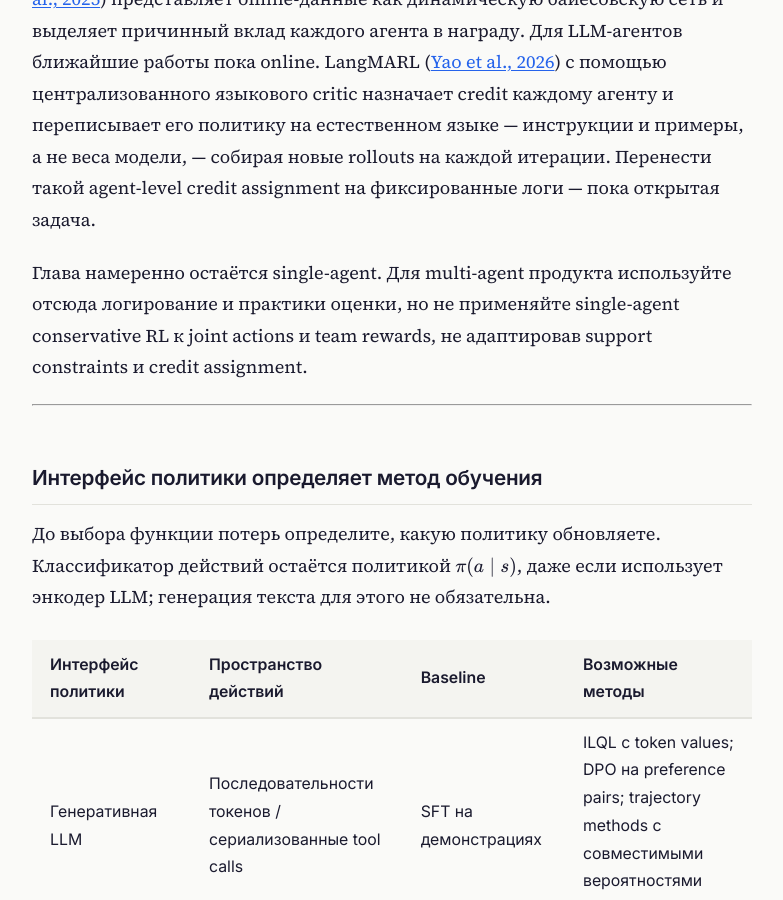
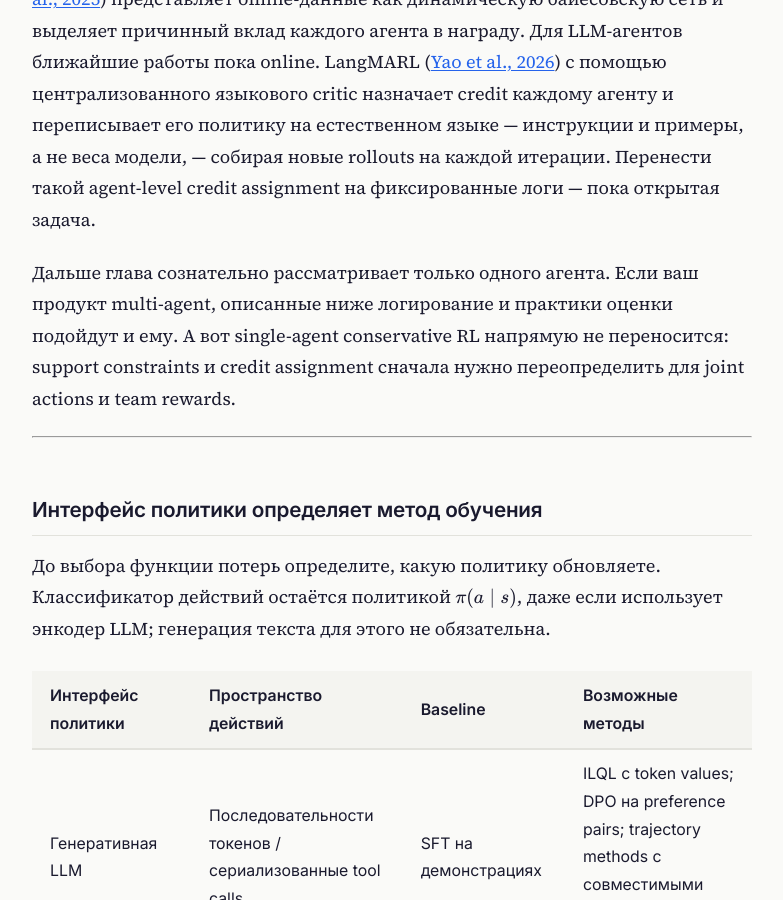
Before and after one commit to corba777/offline-rl-book, a Jekyll site: the page built from ru/chapter12.md, in a window 1280 px wide and 900 px high, scrolled down 5589 px. Shown: the whole window, without its empty margins (248-1031 px from the left). Built offline with Jekyll 4.4.1, drawn with Linux system fonts in a browser that asks for light colours.

Commit message:
Ch.12: simplify closing paragraph of the offline MARL section.
Co-Authored-By: Claude Opus 5.5 (1M context) <noreply@anthropic.com>

```diff
--- a/en/chapter12.html
+++ b/en/chapter12.html
@@ -173,7 +173,7 @@
 <p>Fine-tuning the shared LLM on role-conditioned traces (DPO, SFT or single-agent offline RL) updates a different policy from the orchestration policy that chooses joint actions. State which of the two a method updates; otherwise multi-agent failure modes enter under the label of agent fine-tuning.</p>
 <p><strong>Example.</strong> Agent 1 sends agent 2 a message $m \in \{A, B\}$; agent 2 then calls a tool $u \in \{a, b\}$. The team receives $r = 1$ only for the pairs $(A, a)$ and $(B, b)$. Under a uniformly random behavior policy, every individual message and every individual tool succeeds in half of the logged episodes, so per-agent action values are all equal and carry no signal; only the value of the pair distinguishes good from bad behavior. A single-agent update on the concatenated transcript credits each action by its marginal success rate and can converge to a mismatched pair such as $(A, b)$. Offline MARL methods model the joint action explicitly for this reason.</p>
 <p>Classical offline MARL already offers tools for this. MACCA (<a href="https://arxiv.org/abs/2312.03644">Wang et al., 2025</a>) represents the offline data as a dynamic Bayesian network and identifies each agent's causal contribution to the reward. For LLM agents the nearest work is still online. LangMARL (<a href="https://aclanthology.org/2026.emnlp-main.1837/">Yao et al., 2026</a>) uses a centralized language critic to assign credit to each agent and rewrites the agents' natural-language policies, their instructions and exemplars, rather than model weights, collecting fresh rollouts at every iteration. Carrying such agent-level credit over to fixed logs remains an open problem.</p>
-<p>The chapter stays single-agent deliberately. For a multi-agent product, reuse its logging and evaluation practices, but do not apply single-agent conservative RL to joint actions and team rewards without adapting support constraints and credit assignment.</p>
+<p>The rest of the chapter deliberately stays with a single agent. If your product is multi-agent, the logging and evaluation practices below still apply. Single-agent conservative RL does not carry over directly: its support constraints and credit assignment must first be redefined for joint actions and team rewards.</p>
 <hr />
 <h2>The Policy Interface Determines the Training Method</h2>
 <p>Specify which policy is being updated before choosing a loss. A structured classifier is still a policy $\pi(a\mid s)$, even when it uses an LLM encoder; it need not generate language.</p>
--- a/ru/chapter12.html
+++ b/ru/chapter12.html
@@ -173,7 +173,7 @@
 <p>Дообучение shared LLM на traces с ролями (DPO, SFT или single-agent offline RL) обновляет другую политику, чем orchestration policy, которая выбирает joint actions. Указывайте, какую из двух обновляет метод; иначе multi-agent проблемы попадают в систему под видом обычного дообучения агента.</p>
 <p><strong>Пример.</strong> Агент 1 отправляет агенту 2 сообщение $m \in \{A, B\}$, затем агент 2 вызывает инструмент $u \in \{a, b\}$. Команда получает $r = 1$ только за пары $(A, a)$ и $(B, b)$. При равномерно случайной behavior policy каждое отдельное сообщение и каждый отдельный инструмент успешны в половине эпизодов, поэтому ценности действий отдельных агентов равны и ничего не сообщают; хорошее поведение от плохого отличает только ценность пары. Single-agent обновление по склеенному transcript оценивает каждое действие по его частоте успеха и может прийти к несогласованной паре, например $(A, b)$. Поэтому offline MARL методы явно моделируют joint action.</p>
 <p>В классическом offline MARL для этого уже есть инструменты. MACCA (<a href="https://arxiv.org/abs/2312.03644">Wang et al., 2025</a>) представляет offline-данные как динамическую байесовскую сеть и выделяет причинный вклад каждого агента в награду. Для LLM-агентов ближайшие работы пока online. LangMARL (<a href="https://aclanthology.org/2026.emnlp-main.1837/">Yao et al., 2026</a>) с помощью централизованного языкового critic назначает credit каждому агенту и переписывает его политику на естественном языке — инструкции и примеры, а не веса модели, — собирая новые rollouts на каждой итерации. Перенести такой agent-level credit assignment на фиксированные логи — пока открытая задача.</p>
-<p>Глава намеренно остаётся single-agent. Для multi-agent продукта используйте отсюда логирование и практики оценки, но не применяйте single-agent conservative RL к joint actions и team rewards, не адаптировав support constraints и credit assignment.</p>
+<p>Дальше глава сознательно рассматривает только одного агента. Если ваш продукт multi-agent, описанные ниже логирование и практики оценки подойдут и ему. А вот single-agent conservative RL напрямую не переносится: support constraints и credit assignment сначала нужно переопределить для joint actions и team rewards.</p>
 <hr />
 <h2>Интерфейс политики определяет метод обучения</h2>
 <p>До выбора функции потерь определите, какую политику обновляете. Классификатор действий остаётся политикой $\pi(a\mid s)$, даже если использует энкодер LLM; генерация текста для этого не обязательна.</p>
--- a/ru/chapter12.md
+++ b/ru/chapter12.md
@@ -111,7 +111,7 @@ Single-agent offline RL не решает три задачи, которые з
 
 В классическом offline MARL для этого уже есть инструменты. MACCA ([Wang et al., 2025](https://arxiv.org/abs/2312.03644)) представляет offline-данные как динамическую байесовскую сеть и выделяет причинный вклад каждого агента в награду. Для LLM-агентов ближайшие работы пока online. LangMARL ([Yao et al., 2026](https://aclanthology.org/2026.emnlp-main.1837/)) с помощью централизованного языкового critic назначает credit каждому агенту и переписывает его политику на естественном языке — инструкции и примеры, а не веса модели, — собирая новые rollouts на каждой итерации. Перенести такой agent-level credit assignment на фиксированные логи — пока открытая задача.
 
-Глава намеренно остаётся single-agent. Для multi-agent продукта используйте отсюда логирование и практики оценки, но не применяйте single-agent conservative RL к joint actions и team rewards, не адаптировав support constraints и credit assignment.
+Дальше глава сознательно рассматривает только одного агента. Если ваш продукт multi-agent, описанные ниже логирование и практики оценки подойдут и ему. А вот single-agent conservative RL напрямую не переносится: support constraints и credit assignment сначала нужно переопределить для joint actions и team rewards.
 
 ---
 
```
Also changed, not shown: en/chapter12.md (+1 -1 lines).
